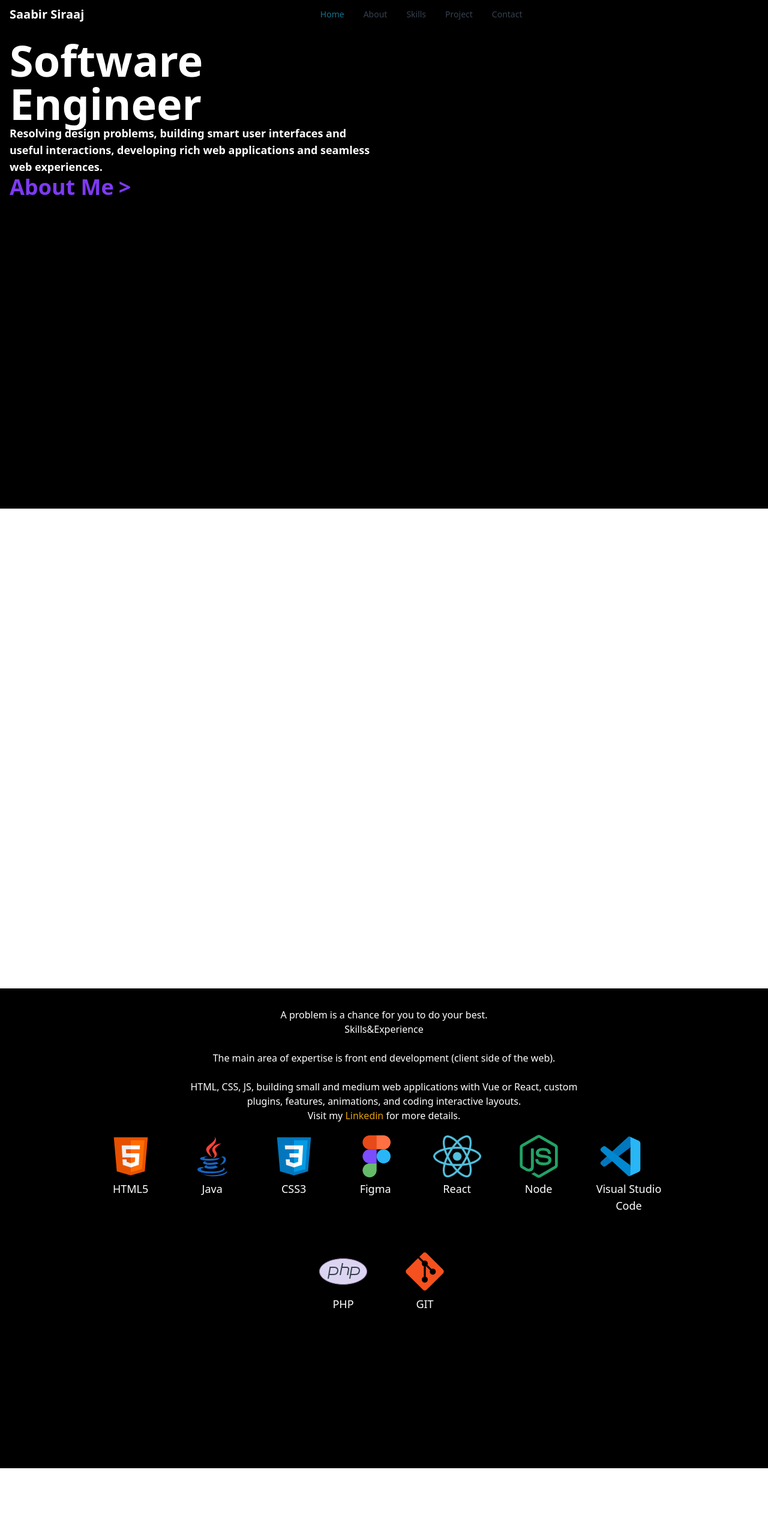
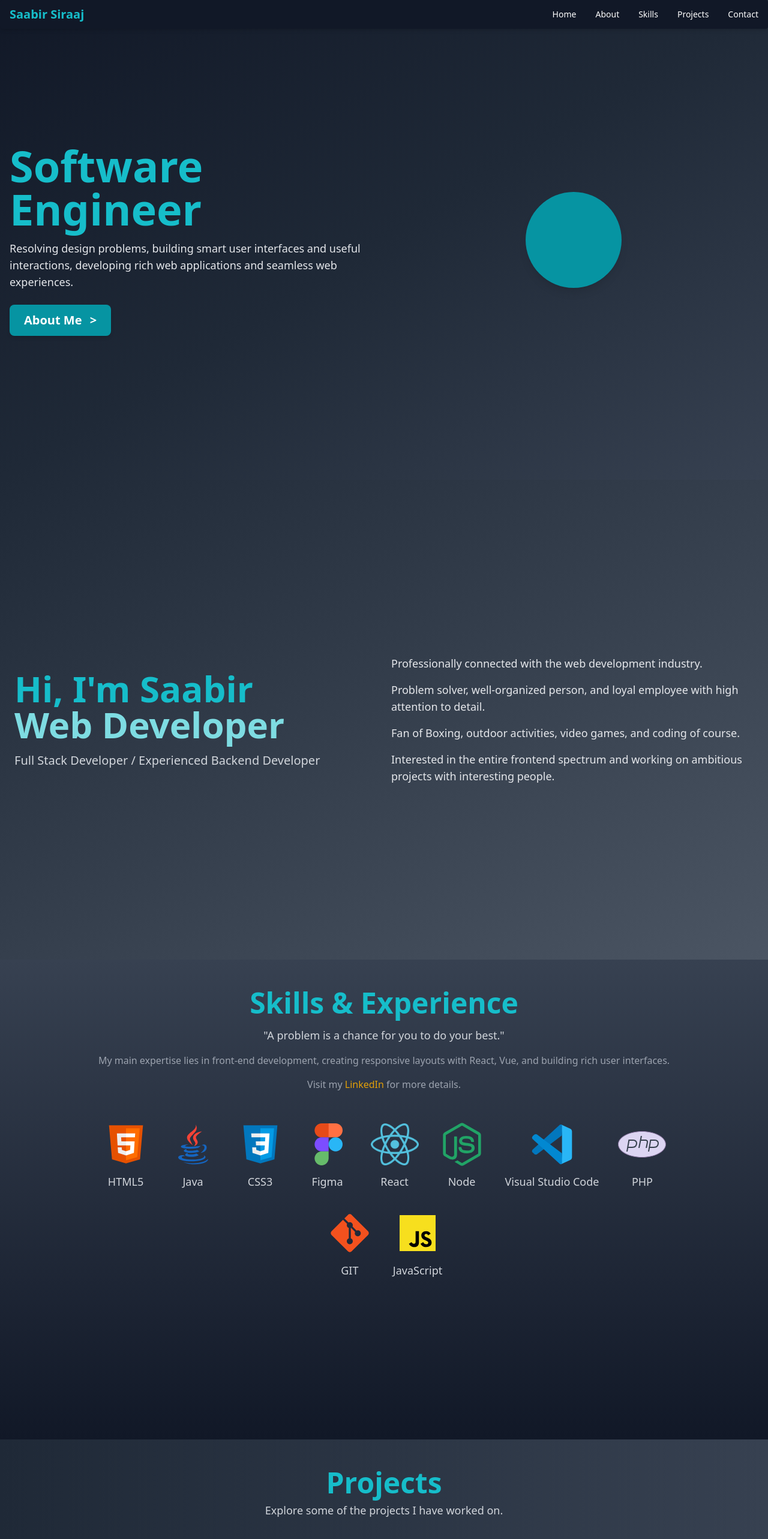
Before and after one commit to SSaabir/Portfolio, a React (Vite) app in the folder project/: page / in a window 1280 px wide. Shown: the top 2566 px of the page at 60% size. Before the commit the page ends 2448 px from the top, so only its background shows below. Built offline with nearby package versions, Linux system fonts and the light colour scheme.

Commit message:
almost done portfolio

```diff
--- a/project/src/App.jsx
+++ b/project/src/App.jsx
@@ -4,6 +4,8 @@ import Header from './components/Header'
 import Home from './sections/home'
 import About from './sections/About'
 import Skills from './sections/Skills'
+import { Project } from './sections/project'
+import { Contact } from './sections/contact'
 export default function App() {
   return (
     <BrowserRouter>
@@ -12,6 +14,8 @@ export default function App() {
     <Home />
     <About />
     <Skills />
+    <Project />
+    <Contact />
     </div>
     </BrowserRouter>
   )
--- a/project/src/components/Header.jsx
+++ b/project/src/components/Header.jsx
@@ -1,39 +1,42 @@
-import { Button, Navbar, TextInput } from 'flowbite-react'
-import { Link, useLocation } from 'react-router-dom'
-import { AiOutlineSearch } from 'react-icons/ai'
-import { FaMoon } from 'react-icons/fa'
-import React from 'react'
+import { Navbar } from 'flowbite-react';
+import { Link, useLocation } from 'react-router-dom';
+import { HashLink } from 'react-router-hash-link';
+import React from 'react';
 
 export default function Header() {
-    const path= useLocation().pathname;
+  const path = useLocation().pathname;
+
   return (
-    <Navbar className='bg-transparent text-white'>
-    <Link to="/" className='self-center whitespace-nowrap text-sm sm:text-xl font-semibold'>
-    <span>Saabir Siraaj</span>
-    </Link>
+    <Navbar
+      className="bg-gray-900 text-white fixed w-full z-50 shadow-md"
+      fluid={true}
+      rounded={true}
+    >
+      <Navbar.Brand>
+        <Link to="/" className="self-center text-xl font-semibold whitespace-nowrap text-teal-400">
+          Saabir Siraaj
+        </Link>
+      </Navbar.Brand>
 
-    <div className='flex gap-2 md:order-2 text-white'>
+      <Navbar.Toggle />
 
-
-        <Navbar.Toggle/>
-    </div>
-        <Navbar.Collapse>
-            <Navbar.Link active={path=="/"} as={'div'}>
-                <Link to='/'>Home</Link>
-            </Navbar.Link>
-            <Navbar.Link active={path=="/#about"} as={'div'}>
-                <Link to='/about'>About</Link>
-            </Navbar.Link>
-            <Navbar.Link active={path=="/skills"} as={'div'}>
-                <Link to='/'>Skills</Link>
-            </Navbar.Link>
-            <Navbar.Link active={path=="/project"} as={'div'}>
-                <Link to='/'>Project</Link>
-            </Navbar.Link>
-            <Navbar.Link active={path=="/contact"} as={'div'}>
-                <Link to='/'>Contact</Link>
-            </Navbar.Link>
-        </Navbar.Collapse>
+      <Navbar.Collapse className="gap-4">
+        <HashLink smooth to="#home" className="hover:text-teal-400">
+          Home
+        </HashLink>
+        <HashLink smooth to="#about" className="hover:text-teal-400">
+          About
+        </HashLink>
+        <HashLink smooth to="#skills" className="hover:text-teal-400">
+          Skills
+        </HashLink>
+        <HashLink smooth to="#projects" className="hover:text-teal-400">
+          Projects
+        </HashLink>
+        <HashLink smooth to="#contact" className="hover:text-teal-400">
+          Contact
+        </HashLink>
+      </Navbar.Collapse>
     </Navbar>
-  )
+  );
 }
--- a/project/src/sections/About.jsx
+++ b/project/src/sections/About.jsx
@@ -1,27 +1,33 @@
-import React from 'react'
+import React from 'react';
 
 export default function About() {
   return (
-    <section className="h-screen flex gap-2 justify-center py-4 px-4 bg-white">
+    <section
+      className="h-screen flex flex-col lg:flex-row gap-6 items-center justify-center py-8 px-6 bg-gradient-to-br from-gray-800 to-gray-600"
+      id="about"
+    >
       <div className="flex-1 text-left">
-      <span className="text-7xl font-semibold text-white">
-      Hi, I'm Saabir <br />Web Developer
-      </span>
-      <br />
-      <p className="text-lg font-semibold text-white">
-        Full Stack Developer / Expierienced Backend Developer</p>
-
+        <h2 className="text-6xl font-bold text-teal-400">
+          Hi, I'm Saabir <br /> <span className="text-teal-300">Web Developer</span>
+        </h2>
+        <p className="mt-4 text-xl font-medium text-gray-300">
+          Full Stack Developer / Experienced Backend Developer
+        </p>
       </div>
-    <div className='flex-1 '>
-        <p className='text-white'>Professionally connected with the web development industry.
+      <div className="flex-1 space-y-4">
+        <p className="text-lg text-gray-200">
+          Professionally connected with the web development industry.
         </p>
-<p className='text-white'>Problem solver, well-organised person, loyal employee with high attention to detail.</p>
-<p className='text-white'>Fan of Boxing, outdoor activities, video games, and coding of course.
+        <p className="text-lg text-gray-200">
+          Problem solver, well-organized person, and loyal employee with high attention to detail.
         </p>
-<p className='text-white'>
+        <p className="text-lg text-gray-200">
+          Fan of Boxing, outdoor activities, video games, and coding of course.
+        </p>
+        <p className="text-lg text-gray-200">
           Interested in the entire frontend spectrum and working on ambitious projects with interesting people.
         </p>
       </div>
     </section>
-  )
+  );
 }
--- /dev/null
+++ b/project/src/sections/Contact.jsx
@@ -0,0 +1,39 @@
+import React from 'react';
+import contact from '../images/contact.png';
+
+export const Contact = () => {
+  return (
+    <section
+      className="h-screen flex flex-col lg:flex-row items-center justify-between py-12 px-8 lg:px-32 bg-gradient-to-b from-gray-800 to-gray-700"
+      id="contact"
+    >
+      {/* Text Section */}
+      <div className="flex-1 text-left max-w-lg">
+        <h2 className="text-5xl font-bold text-teal-400">Contact Me</h2>
+        <p className="mt-4 text-lg text-gray-300">
+          I’d love to hear from you! Whether it’s a project, job opportunity, or
+          just a chat, feel free to reach out to me.
+        </p>
+        <div className="mt-6 space-y-4">
+          <div className="text-lg text-gray-200">
+            <span className="font-semibold text-teal-400">Email:</span>
+            <span className="ml-2">example@email.com</span>
+          </div>
+          <div className="text-lg text-gray-200">
+            <span className="font-semibold text-teal-400">Phone:</span>
+            <span className="ml-2">+123 456 7890</span>
+          </div>
+        </div>
+      </div>
+
+      {/* Image Section */}
+      <div className="flex-1 flex items-center justify-center mt-8 lg:mt-0">
+        <img
+          src={contact}
+          alt="Contact"
+          className="w-80 h-80 lg:w-96 lg:h-96 object-contain"
+        />
+      </div>
+    </section>
+  );
+};
--- a/project/src/sections/Home.jsx
+++ b/project/src/sections/Home.jsx
@@ -1,25 +1,33 @@
-import React from 'react'
-import { Link } from 'react-router-dom'
+import React from "react";
+import { HashLink } from "react-router-hash-link";
 
 export default function Home() {
   return (
-      <section className="h-screen flex gap-2 justify-center py-4 px-4">
-        <div className="flex-1 text-left">
-          <span className="text-7xl font-semibold text-white">
+    <section
+      className="h-screen grid grid-cols-1 lg:grid-cols-2 gap-4 items-center justify-center py-4 px-4 bg-gradient-to-br from-gray-900 via-gray-800 to-gray-700"
+      id="home"
+    >
+      <div className="text-left max-w-screen-lg">
+        <h1 className="text-5xl lg:text-7xl font-extrabold text-teal-400">
           Software Engineer
-          </span>
-          <br />
-          <p className="text-lg font-semibold text-white">
-            Resolving design problems, building smart user interfaces and useful interactions, developing rich web applications and seamless web experiences.
-            <Link
-          to="/About"
-          className="flex items-center text-4xl font-bold text-purple-600"
+        </h1>
+        <p className="mt-4 text-lg font-medium text-gray-200">
+          Resolving design problems, building smart user interfaces and useful
+          interactions, developing rich web applications and seamless web
+          experiences.
+        </p>
+        <HashLink
+          smooth
+          to="#about"
+          className="mt-6 inline-block px-6 py-3 bg-teal-500 text-white text-xl font-bold rounded-lg shadow-md hover:bg-teal-600 focus:outline-none focus:ring focus:ring-teal-300"
         >
-          About Me <span className="ml-2 text-purple-600">&gt;</span>
-        </Link></p>
-
+          About Me <span className="ml-2">&gt;</span>
+        </HashLink>
       </div>
-        <div className='flex-1'><span></span></div>
+      <div className="flex items-center justify-center">
+        {/* Replace the span with an image or graphic */}
+        <span className="bg-teal-500 w-40 h-40 rounded-full shadow-lg"></span>
+      </div>
     </section>
   );
 }
--- /dev/null
+++ b/project/src/sections/Project.jsx
@@ -0,0 +1,76 @@
+import React from 'react';
+
+export const Project = () => {
+  const projects = [
+    {
+      title: "E-Commerce Platform",
+      description:
+        "A responsive e-commerce web app with user authentication, product filtering, and payment integration.",
+      image: "https://via.placeholder.com/300x200", // Replace with actual image URL
+      link: "https://example.com/ecommerce",
+    },
+    {
+      title: "Portfolio Website",
+      description:
+        "A personal portfolio showcasing projects, skills, and experience using React and Tailwind.",
+      image: "https://via.placeholder.com/300x200", // Replace with actual image URL
+      link: "https://example.com/portfolio",
+    },
+    {
+      title: "Chat Application",
+      description:
+        "A real-time chat application built with Node.js, Socket.IO, and React, featuring group chats and media sharing.",
+      image: "https://via.placeholder.com/300x200", // Replace with actual image URL
+      link: "https://example.com/chatapp",
+    },
+    {
+      title: "Task Management Tool",
+      description:
+        "A full-stack task manager app with drag-and-drop functionality and real-time updates.",
+      image: "https://via.placeholder.com/300x200", // Replace with actual image URL
+      link: "https://example.com/taskmanager",
+    },
+  ];
+
+  return (
+    <section
+      id="projects"
+      className="h-screen py-12 px-8 bg-gradient-to-r from-gray-800 to-gray-700"
+    >
+      <div className="text-center mb-8">
+        <h2 className="text-5xl font-bold text-teal-400">Projects</h2>
+        <p className="mt-2 text-lg text-gray-300">
+          Explore some of the projects I have worked on.
+        </p>
+      </div>
+      <div className="flex overflow-x-auto space-x-8 px-4 py-6 scrollbar-thin scrollbar-thumb-teal-500 scrollbar-track-gray-600">
+        {projects.map((project, index) => (
+          <div
+            key={index}
+            className="min-w-[300px] flex-shrink-0 bg-gray-900 rounded-lg shadow-md overflow-hidden"
+          >
+            <img
+              src={project.image}
+              alt={project.title}
+              className="h-48 w-full object-cover"
+            />
+            <div className="p-4">
+              <h3 className="text-xl font-semibold text-teal-400">
+                {project.title}
+              </h3>
+              <p className="mt-2 text-gray-300 text-sm">{project.description}</p>
+              <a
+                href={project.link}
+                target="_blank"
+                rel="noopener noreferrer"
+                className="inline-block mt-4 px-4 py-2 text-sm font-medium text-white bg-teal-500 rounded-md hover:bg-teal-600 transition"
+              >
+                View Project
+              </a>
+            </div>
+          </div>
+        ))}
+      </div>
+    </section>
+  );
+};
--- a/project/src/sections/Skills.jsx
+++ b/project/src/sections/Skills.jsx
@@ -1,68 +1,72 @@
-import React from 'react'
-import { Link } from 'react-router-dom'
-import htmlIcon from '../images/html.svg'
-import javaIcon from '../images/java.svg'
-import cssIcon from '../images/css.svg'
-import gitIcon from '../images/git.svg'
-import figmaIcon from '../images/figma.svg'
-import jsIcon from '../images/js.svg'
-import nodeIcon from '../images/node.svg'
-import phpIcon from '../images/php.svg'
-import reactIcon from '../images/react.png'
-import vscIcon from '../images/vsc.svg'
+import React from 'react';
+import { Link } from 'react-router-dom';
+import htmlIcon from '../images/html.svg';
+import javaIcon from '../images/java.svg';
+import cssIcon from '../images/css.svg';
+import gitIcon from '../images/git.svg';
+import figmaIcon from '../images/figma.svg';
+import jsIcon from '../images/js.svg';
+import nodeIcon from '../images/node.svg';
+import phpIcon from '../images/php.svg';
+import reactIcon from '../images/react.png';
+import vscIcon from '../images/vsc.svg';
 
 export default function Skills() {
   return (
-    <section className="h-screen py-4 px-32">
-          <div className='text-center py-4 text-white'>A problem is a chance for you to do your best. <br />
-    Skills&Experience <br />
-    <br />
-    The main area of expertise is front end development (client side of the web).
-    <br />
-    <br />
-    HTML, CSS, JS, building small and medium web applications with Vue or React, custom<br />plugins, features, animations, and coding interactive layouts.
-    <br />
-    Visit my <Link to="https://www.linkedin.com/in/siraaj-saabir-502866263"><span className='text-yellow-400 hover:underline'>Linkedin</span></Link> for more details.
+    <section
+      className="h-screen py-12 px-8 lg:px-32 bg-gradient-to-b from-gray-700 to-gray-900"
+      id="skills"
+    >
+      <div className="text-center text-gray-200 space-y-4 mb-12">
+        <h2 className="text-5xl font-extrabold text-teal-400">
+          Skills & Experience
+        </h2>
+        <p className="text-lg font-medium text-gray-300">
+          "A problem is a chance for you to do your best."
+        </p>
+        <p className="text-gray-400">
+          My main expertise lies in front-end development, creating responsive
+          layouts with React, Vue, and building rich user interfaces.
+        </p>
+        <p className="text-gray-400">
+          Visit my{' '}
+          <Link
+            to="https://www.linkedin.com/in/siraaj-saabir-502866263"
+            className="text-yellow-400 hover:underline"
+          >
+            LinkedIn
+          </Link>{' '}
+          for more details.
+        </p>
       </div>
-      <div className='flex gap-14 flex-wrap justify-center text-center'>
-        <div className='flex-3 items-center'>
-          <img src={htmlIcon} alt="HTML" className='h-20 w-20'/>
-          <span className='text-white text-lg font-medium'>HTML5</span>
-        </div>
-        <div className='flex-2 items-center'>
-          <img src={javaIcon} alt="Java" className='h-20 w-20'/>
-          <span className='text-white text-lg font-medium'>Java</span>
-        </div>
-        <div className='flex-2 items-center'>
-          <img src={cssIcon} alt="Java" className='h-20 w-20'/>
-          <span className='text-white text-lg font-medium'>CSS3</span>
-        </div>
-        <div className='flex-2 items-center'>
-          <img src={figmaIcon} alt="CSS3" className='h-20 w-20'/>
-          <span className='text-white text-lg font-medium'>Figma</span>
-        </div>
-        <div className='flex-2 items-center'>
-          <img src={reactIcon} alt="React" className='h-20 w-20'/>
-          <span className='text-white text-lg font-medium'>React</span>
-        </div>
-        <div className='flex-2 items-center'>
-          <img src={nodeIcon} alt="Node" className='h-20 w-20'/>
-          <span className='text-white text-lg font-medium'>Node</span>
-        </div>
-        <div className='flex-2 items-center'>
-          <img src={vscIcon} alt="Vsc" className='h-20 w-20'/>
-          <span className='text-white text-lg font-medium'>Visual Studio <br />Code</span>
-        </div>
-        <div className='flex-2 items-center'>
-          <img src={phpIcon} alt="php" className='h-20 w-20'/>
-          <span className='text-white text-lg font-medium'>PHP</span>
-        </div>
-        <div className='flex-2 items-center'>
-          <img src={gitIcon} alt="GIT" className='h-20 w-20'/>
-          <span className='text-white text-lg font-medium'>GIT</span>
-        </div>
+      <div className="flex flex-wrap justify-center gap-8">
+        {[
+          { icon: htmlIcon, label: 'HTML5' },
+          { icon: javaIcon, label: 'Java' },
+          { icon: cssIcon, label: 'CSS3' },
+          { icon: figmaIcon, label: 'Figma' },
+          { icon: reactIcon, label: 'React' },
+          { icon: nodeIcon, label: 'Node' },
+          { icon: vscIcon, label: 'Visual Studio Code' },
+          { icon: phpIcon, label: 'PHP' },
+          { icon: gitIcon, label: 'GIT' },
+          { icon: jsIcon, label: 'JavaScript' },
+        ].map((skill, index) => (
+          <div
+            key={index}
+            className="flex flex-col items-center text-center space-y-2 group"
+          >
+            <img
+              src={skill.icon}
+              alt={skill.label}
+              className="h-20 w-20 transform transition-transform duration-300 group-hover:scale-110"
+            />
+            <span className="text-lg font-medium text-gray-300 group-hover:text-teal-400">
+              {skill.label}
+            </span>
+          </div>
+        ))}
       </div>
     </section>
-
-  )
+  );
 }
```
Also changed, not shown: project/src/images/contact.png (added). Lines whose indentation alone changed are shown as unchanged.
